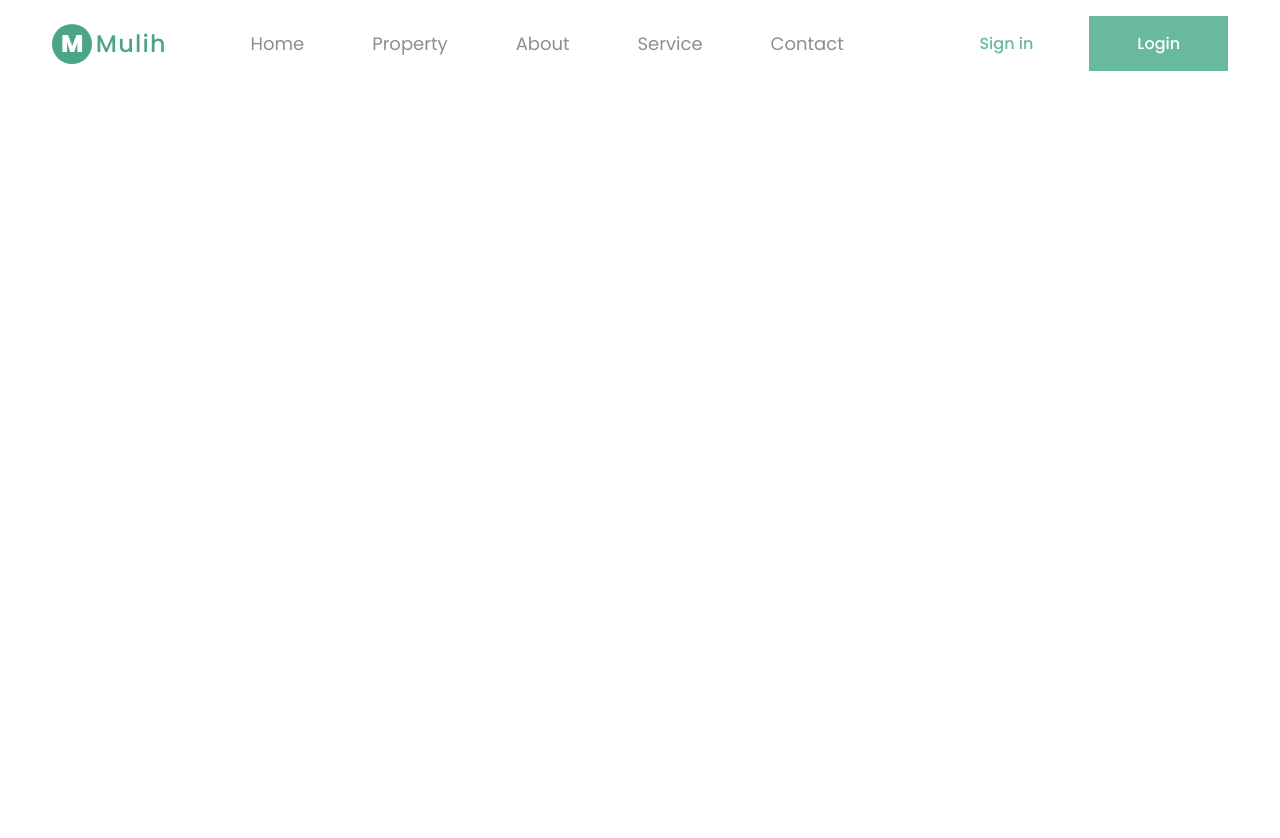
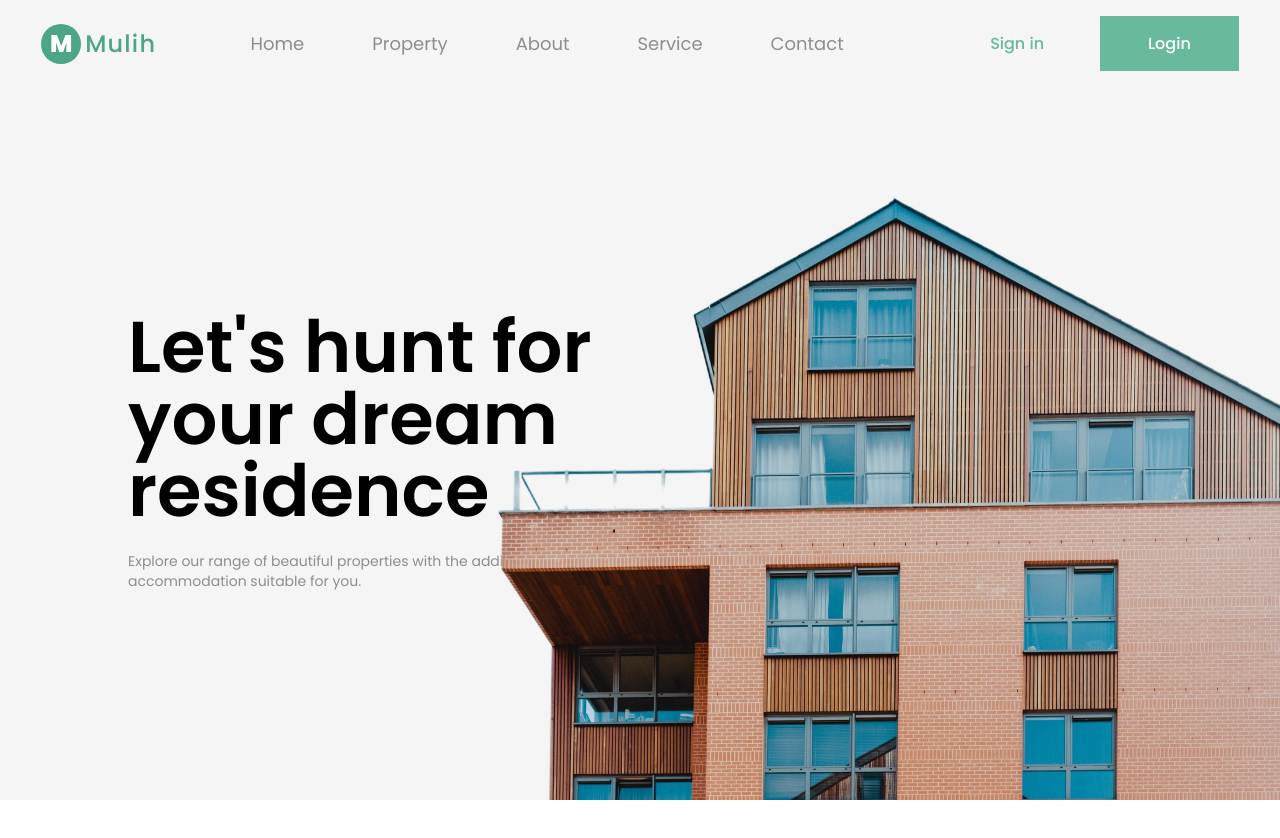
Before and after one commit to fedilayoub/mulih, a React (Vite) app: page / in a window 1280 px wide. Shown: the top 838 px of the page. Before the commit the page ends 800 px from the top, so only its background shows below. Built offline with nearby package versions, Linux system fonts and the light colour scheme.

Commit message:
added new changes on hero

```diff
--- a/src/App.jsx
+++ b/src/App.jsx
@@ -1,6 +1,6 @@
-import Nav from "./components/nav";
+import Hero from "./components/hero";
 function App() {
-  return <Nav />;
+  return <Hero />;
 }
 
 export default App;
--- a/src/components/hero/index.jsx
+++ b/src/components/hero/index.jsx
@@ -1,11 +1,23 @@
-import React from 'react'
+import React from "react";
+import heroImg from "../../assets/images/hero_img.webp";
+import Nav from "../nav";
 
 const Hero = () => {
   return (
-    <section className="h-screen bg-[#F5F5F5]">
+    <section className="relative h-screen bg-[#F5F5F5]">
+      <Nav />
+      <img className="absolute bottom-0 right-0" src={heroImg} alt="" />
+      <div className="px-32 mt-56 flex flex-col items-start h-full w-[60%] blance">
+        <h1 className="text-7xl font-bold mb-6">
+          Let's hunt for your dream residence
+        </h1>
+        <p className="text-sm text-grey break-words">
+          Explore our range of beautiful properties with the addition of
+          separate accommodation suitable for you.
+        </p>
+      </div>
+    </section>
+  );
+};
 
-    </section>
-  )
-}
-
-export default Hero
+export default Hero;
--- a/src/components/nav/index.jsx
+++ b/src/components/nav/index.jsx
@@ -2,8 +2,8 @@ import React from "react";
 
 const Nav = () => {
   return (
-    <nav className="bg-white border-gray-200 dark:bg-gray-900">
-      <div className="max-w-screen-xl flex flex-wrap items-center justify-around mx-auto p-4">
+    <nav className="bg-transparent border-gray-200 dark:bg-gray-900 z-10">
+      <div className="flex flex-wrap items-center justify-around py-4">
         <a href="/" className="flex items-center">
           <img src="/mulih.svg" className="h-10 w-10 mr-1" alt="Mulih Logo" />
           <span className="text-2xl text-primary font-medium leading-6 tracking-wider">
@@ -35,7 +35,7 @@ const Nav = () => {
           </svg>
         </button>
         <div className="hidden align-items  w-full md:block md:w-auto" id="navbar-default">
-          <ul className="text-lg text-grey flex flex-col p-4 md:p-0 gap-10 rounded-lg md:flex-row md:border-0 md:bg-white items-center">
+          <ul className="text-lg text-grey flex flex-col p-4 md:p-0 gap-10 rounded-lg md:flex-row md:border-0 items-center">
             <li>
               <a
                 href="#"
```
